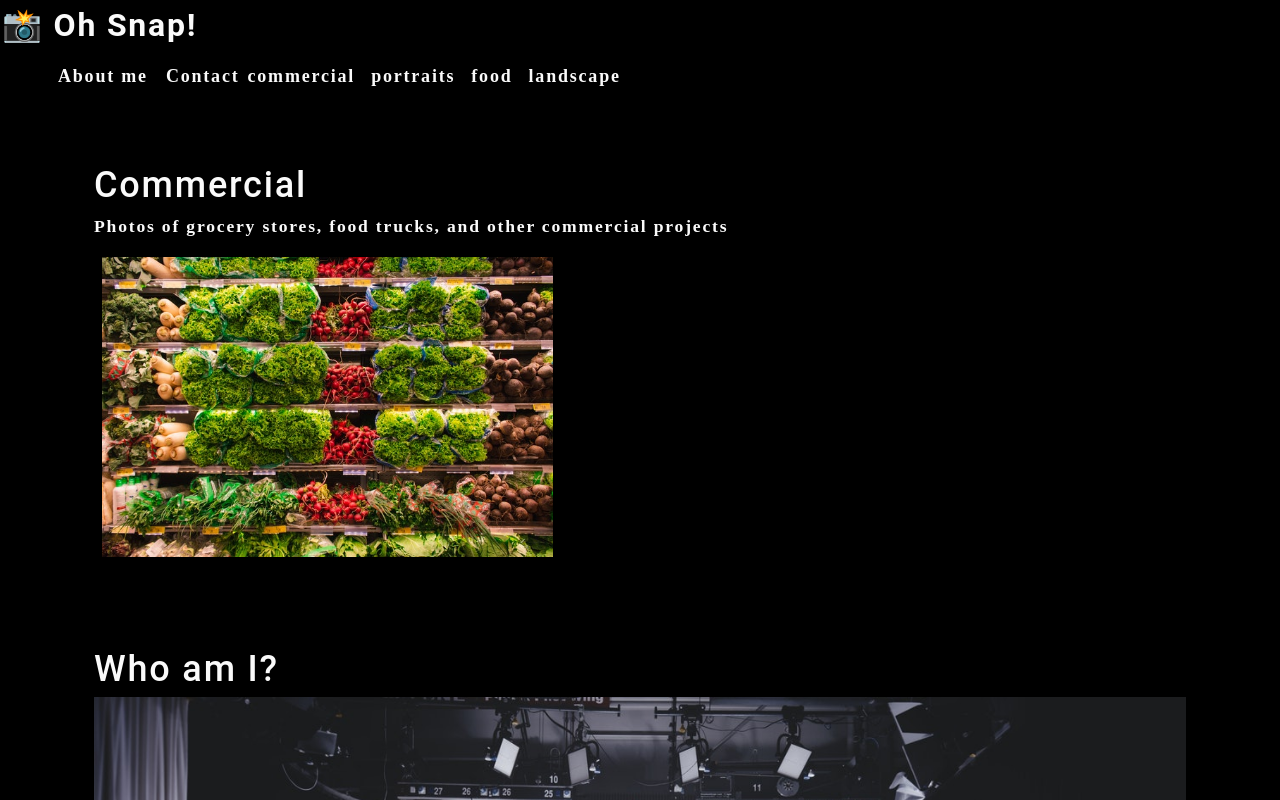
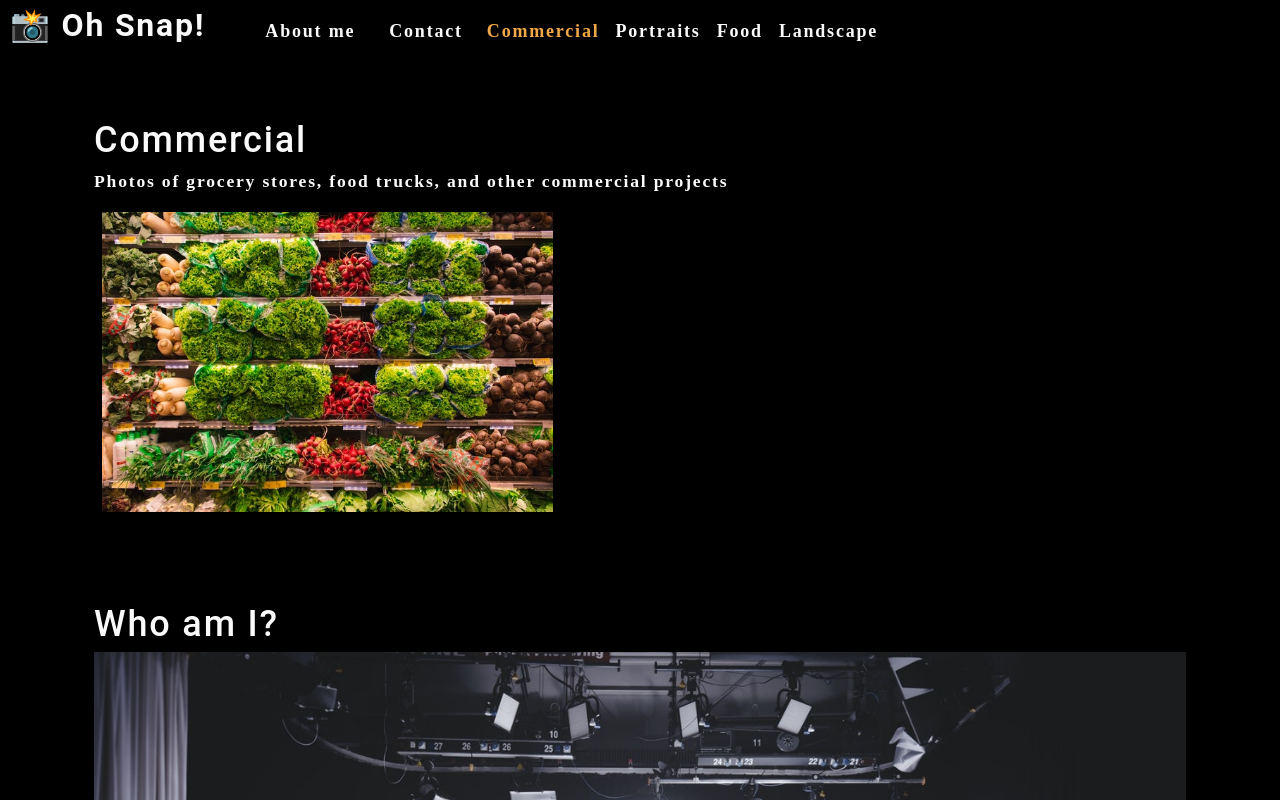
Before and after one commit to CHAUDHARYS1/photo-port, a React (Create React App) app: page / in a window 1280 px wide. Shown: the top 800 px of the page. Built offline with nearby package versions, Linux system fonts and the light colour scheme.

Commit message:
conditionally render gallery page

```diff
--- a/src/App.js
+++ b/src/App.js
@@ -1,4 +1,4 @@
-import React from 'react';
+import React, { useState } from 'react';
 import Nav from './components/Nav';
 import About from './components/About';
 import Gallery from './components/Gallery';
@@ -6,9 +6,23 @@
 
 
 function App(){
+  const [categories] = useState([
+    {
+      name: 'commercial',
+      description: 'Photos of grocery stores, food trucks, and other commercial projects',
+    },
+    { name: 'portraits', description: 'Portraits of people in my life' },
+    { name: 'food', description: 'Delicious delicacies' },
+    { name: 'landscape', description: 'Fields, farmhouses, waterfalls, and the beauty of nature' },
+  ]);
+
+  const [currentCategory, setCurrentCategory] = useState(categories[0]);
+
   return(
     <div>
-      <Nav></Nav>
+      <Nav categories={categories}
+        setCurrentCategory={setCurrentCategory}
+        currentCategory={currentCategory}></Nav>
         <main>
           <Gallery></Gallery>
           <About></About>
--- a/src/components/Nav/index.js
+++ b/src/components/Nav/index.js
@@ -1,46 +1,46 @@
-import React from "react";
+import { capitalizeFirstLetter } from "../../utils/helpers";
+import React, { useEffect } from 'react';
+function Nav(props) {
+    const {
+      categories = [],
+      setCurrentCategory,
+      currentCategory,
+    } = props;
 
-const categories = [
-    {
-      name: "commercial",
-      description:
-        "Photos of grocery stores, food trucks, and other commercial projects",
-    },
-    { name: "portraits", description: "Portraits of people in my life" },
-    { name: "food", description: "Delicious delicacies" },
-    {
-      name: "landscape",
-      description: "Fields, farmhouses, waterfalls, and the beauty of nature",
-    },
-  ];
+    useEffect(() => {
+        document.title = capitalizeFirstLetter(currentCategory.name);
+      }, [currentCategory]);
 
-function categorySelected(name){
-    console.log(`${name} clicked`);
-}
-
-function Nav() {
     return (
-        <header>
+      <header className="flex-row px-1">
         <h2>
           <a data-testid="link" href="/">
             <span role="img" aria-label="camera"> 📸</span> Oh Snap!
           </a>
         </h2>
-
         <nav>
           <ul className="flex-row">
             <li className="mx-2">
-                        <a href="#about" data-testid="about">
+              <a data-testid="about" href="#about">
                 About me
               </a>
             </li>
-                    <li>
+            <li className="mx-2">
               <span>Contact</span>
             </li>
             {categories.map((category) => (
-                        <li className="mx-1" key={category.name}>
-                            <span onClick={() => categorySelected(category.name)} >
-                                {category.name}
+              <li
+                className={`mx-1 ${
+                  currentCategory.name === category.name && 'navActive'
+                  }`}
+                key={category.name}
+              >
+                <span
+                  onClick={() => {
+                    setCurrentCategory(category)
+                  }}
+                >
+                  {capitalizeFirstLetter(category.name)}
                 </span>
               </li>
             ))}
```
Lines whose indentation alone changed are shown as unchanged.
